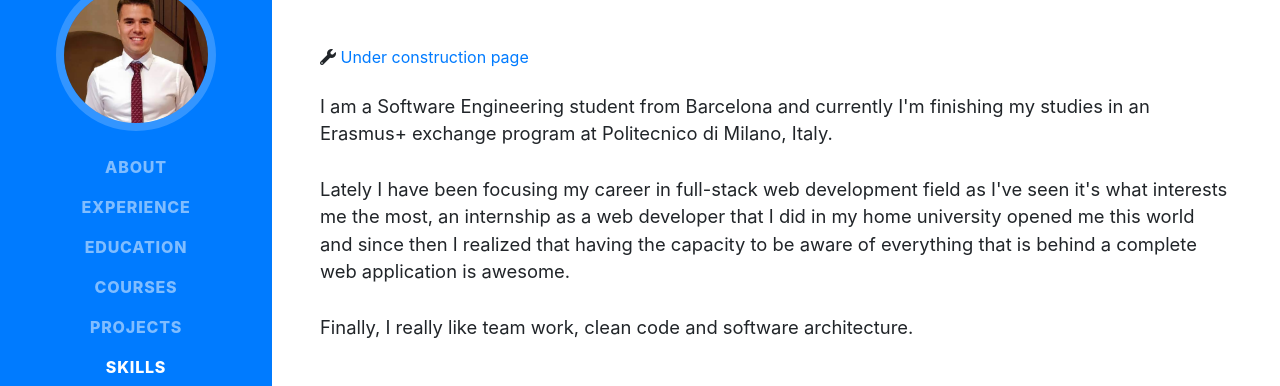
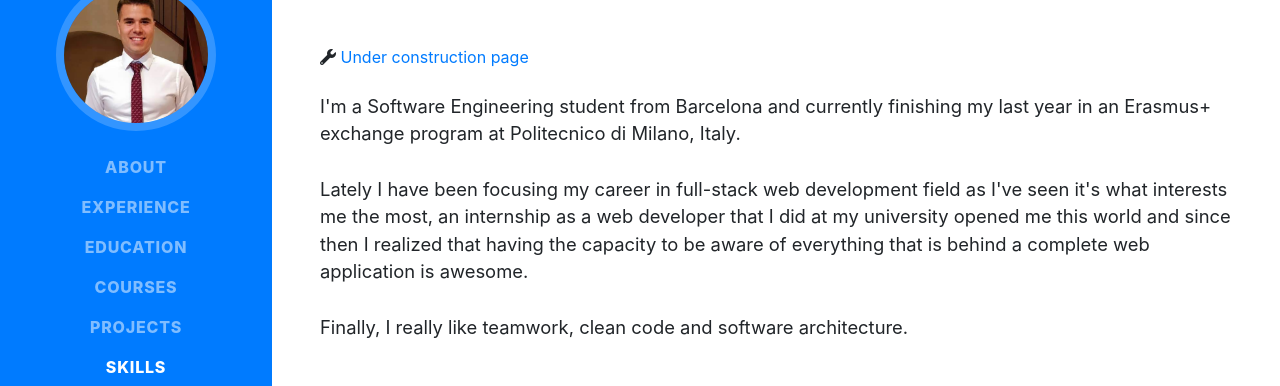
Before and after one commit to VictorJuez/my-portfolio, a website with bundled scripts: page index.html in a window 1280 px wide. Shown: the part 221-607 px from the top of the page. Built offline with nearby package versions, Linux system fonts and the light colour scheme; a web font is replaced by a local one.

Commit message:
About me update

```diff
--- a/index.html
+++ b/index.html
@@ -73,12 +73,11 @@
             <a href="mailto:victor@victorjuez.io">victor@victorjuez.io</a>
           </div>
           <i class="fas fa-wrench"></i> <span class="text-primary">Under construction page</span><br><br>
-          <p class="lead mb-5">I am a Software Engineering student from Barcelona and currently I'm finishing my studies in an Erasmus+ exchange program at Politecnico di Milano, Italy.
+          <p class="lead mb-5">I'm a Software Engineering student from Barcelona and currently finishing my last year in an Erasmus+ exchange program at Politecnico di Milano, Italy.
             <br><br>
-            Lately I have been focusing my career in full-stack web development field as I've seen it's what interests me the most, an internship as a web developer that I did in my
-            home university opened me this world and since then I realized that having the capacity to be aware of everything that is behind a complete web application is awesome.
+            Lately I have been focusing my career in full-stack web development field as I've seen it's what interests me the most, an internship as a web developer that I did at my university opened me this world and since then I realized that having the capacity to be aware of everything that is behind a complete web application is awesome.
             <br><br>
-            Finally, I really like team work, clean code and software architecture.
+            Finally, I really like teamwork, clean code and software architecture.
           </p>
           <div class="social-icons">
             <a href="https://www.linkedin.com/in/victorjuez">
```
